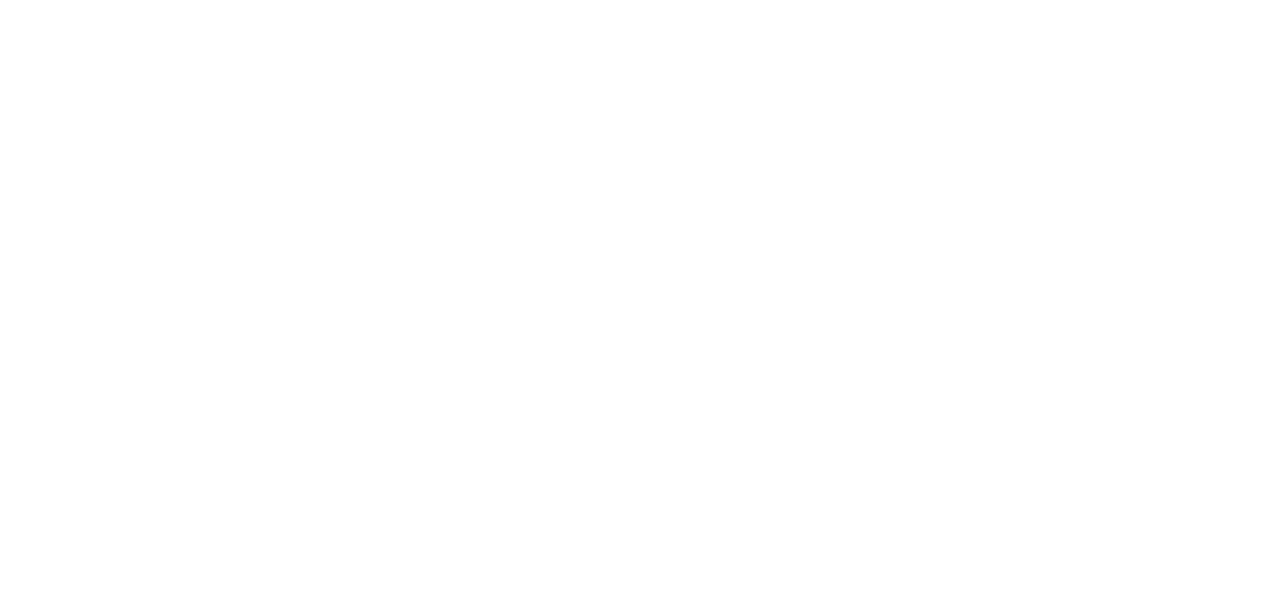
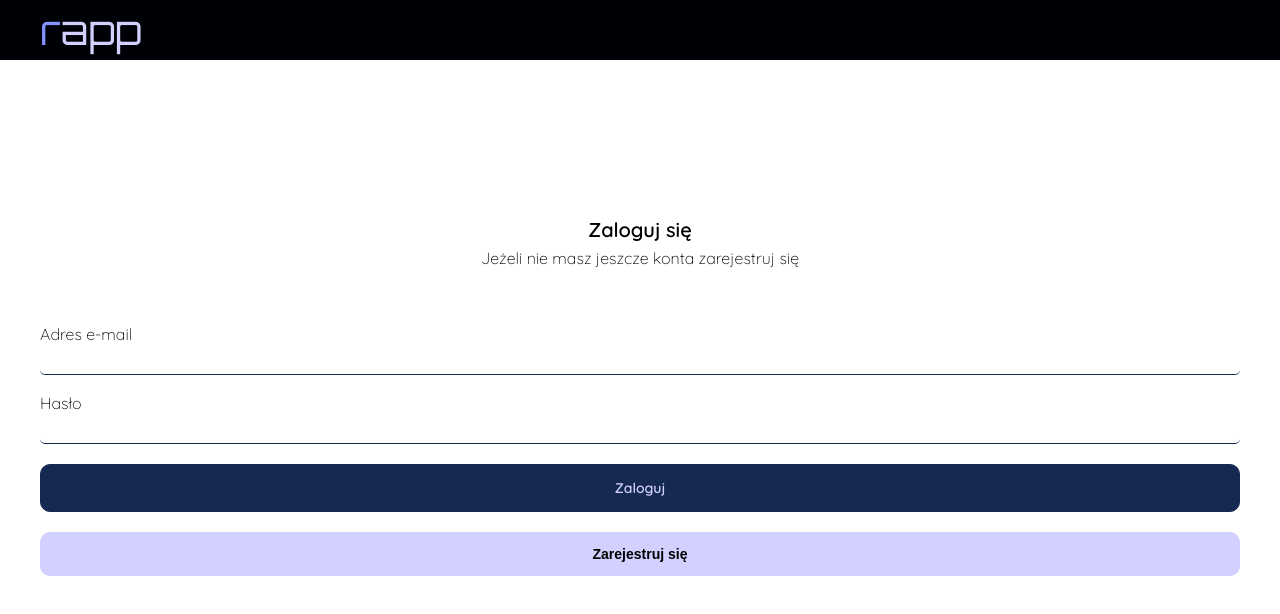
Before and after one commit to szymondros/myrapp, a React (Create React App) app: page /signin in a window 1280 px wide. Shown: the top 614 px of the page. Built offline with nearby package versions, Linux system fonts and the light colour scheme.

Commit message:
gotowy home page i logowanie PR

```diff
--- a/src/App.js
+++ b/src/App.js
@@ -1,6 +1,7 @@
 import {BrowserRouter, Switch, Route} from "react-router-dom";
 import Home from "./components/home-page/Home"
 import About from "./components/home-page/About";
+import SignIn from "./components/home-page/SignIn";
 
 function App() {
   return (
@@ -8,6 +9,7 @@ function App() {
       <BrowserRouter>
         <Switch>
           <Route exact path="/" component={Home} />
+            <Route exact path="/signin" component={SignIn} />
         </Switch>
       </BrowserRouter>
     </>
--- a/src/components/home-page/Button.js
+++ b/src/components/home-page/Button.js
@@ -1,9 +1,18 @@
 import React from 'react';
 
 const Button = ({text}) => {
+
+    const clickHandler = (e) => {
+        e.preventDefault();
+    }
+
     return (
         <>
-            <a className={"btn"}>{text}</a>
+            <a
+                href="/signin"
+                className={"btn"}
+                // onClick={(e) => clickHandler(e)}
+            >{text}</a>
         </>
     );
 };
--- a/src/components/home-page/ContactForm.js
+++ b/src/components/home-page/ContactForm.js
@@ -1,36 +1,63 @@
 import React, {useEffect} from 'react';
 import {useForm} from "react-hook-form";
 import * as yup from "yup";
-import { ErrorMessage } from '@hookform/error-message';
-import { yupResolver } from "@hookform/resolvers/yup";
+import {ErrorMessage} from '@hookform/error-message';
+import {yupResolver} from "@hookform/resolvers/yup";
 
 const ContactForm = () => {
 
     const validationSchema = yup.object().shape({
-        firstName: yup.string().required("Required").min(2, "za krótkie"),
-        email: yup.string().required("Required").email("Mail jest niepoprawny")
+        firstName: yup.string()
+            .required("To pole jest wymagane")
+            .min(3, "Imię musi składać się z minimum 3 liter")
+            .matches(/^[a-z ,.'-]+$/i, "Imię musi składać się z samych liter"),
+        email: yup.string()
+            .required("To pole jest wymagane")
+            .email("Adres e-mail jest nieprawidłowy"),
+        subject: yup.string()
+            .required("To pole jest wymagane"),
+        textarea: yup.string()
+            .required("To pole jest wymagane")
+            .min(6, "Wiadomość musi składać się z minimum 6 znaków")
     });
 
-    const {handleSubmit, register, formState: {errors}} = useForm({mode: "onBlur", resolver: yupResolver(validationSchema)});
-    const onSubmit = () => {
-        console.log(errors);
-    };
+    const {handleSubmit, register, formState: {errors}} = useForm({
+        mode: "onBlur",
+        resolver: yupResolver(validationSchema)
+    });
+    const onSubmit = (data, e) => {
+        console.log(data);
+        e.target.reset();
+    }
 
     return (
-        <div className={"wrapper form-section"} id="form">
-            <h1>Formularz kontaktowy</h1>
+        <div className="wrapper form-section" id="form">
+            <div className="formsection-text">
+                <h1>Formularz kontaktowy</h1>
+                <span>Zazwyczaj odpowiadamy w ciągu 24h</span>
+            </div>
             <form onSubmit={handleSubmit(onSubmit)}>
                 <div className="form-name">
                     <label htmlFor="firstName">Imię</label>
-                    <input {...register('firstName',)} />
-                    <ErrorMessage as={<div className={"error-message"}/> } errors={errors} name={"firstName"} />
+                    <input {...register('firstName')} />
+                    <ErrorMessage as={<div className={"error-message"}/>} errors={errors} name={"firstName"}/>
                 </div>
                 <div className="form-email">
                     <label htmlFor="email">E-mail</label>
                     <input {...register("email")} />
-                    <ErrorMessage as={<div className={"error-message"}/> } errors={errors} name={"email"} />
+                    <ErrorMessage as={<div className={"error-message"}/>} errors={errors} name={"email"}/>
                 </div>
-                <button type="submit">wyślij</button>
+                <div className="form-subject">
+                    <label htmlFor="subject">Temat</label>
+                    <input {...register("subject")} />
+                    <ErrorMessage as={<div className={"error-message"}/>} errors={errors} name={"subject"}/>
+                </div>
+                <div className="form-textarea">
+                    <label htmlFor="textarea">Wiadomość</label>
+                    <textarea {...register("textarea")} />
+                    <ErrorMessage as={<div className={"error-message"}/>} errors={errors} name="textarea"/>
+                </div>
+                <button type="submit">Wyślij</button>
             </form>
 
         </div>
--- a/src/components/home-page/HookForms.js
+++ /dev/null
@@ -1,45 +0,0 @@
-import * as React from "react";
-import { useForm } from "react-hook-form";
-
-const HookForms = () => {
-    const { register, handleSubmit, setError, formState: { errors } } = useForm();
-
-    const onSubmit = data => {
-        console.log(data)
-    };
-
-    return (
-        <form onSubmit={handleSubmit(onSubmit)}>
-            <label>Username</label>
-            <input {...register("username")} />
-            {errors.username && <p>{errors.username.message}</p>}
-            <label>First Name</label>
-            <input {...register("lastName")} />
-            {errors.firstName && <p>{errors.firstName.message}</p>}
-            <button
-                type="button"
-                onClick={() => {
-                    [
-                        {
-                            type: "manual",
-                            name: "username",
-                            message: "Double Check This"
-                        },
-                        {
-                            type: "manual",
-                            name: "firstName",
-                            message: "Triple Check This"
-                        }
-                    ].forEach(({ name, type, message }) =>
-                        setError(name, { type, message })
-                    );
-                }}
-            >
-                Trigger Name Errors
-            </button>
-            <input type="submit" />
-        </form>
-    );
-};
-
-export default HookForms;
--- a/src/components/home-page/Landing.js
+++ b/src/components/home-page/Landing.js
@@ -2,7 +2,6 @@ import React from 'react';
 import HelloSection from "./HelloSection";
 import About from "./About";
 import ContactForm from "./ContactForm";
-import HookForms from "./HookForms";
 
 const Landing = () => {
     return (
--- a/src/components/home-page/SignIn.js
+++ b/src/components/home-page/SignIn.js
@@ -0,0 +1,60 @@
+import Logo from "./Logo";
+import React, {useEffect} from 'react';
+import {useForm} from "react-hook-form";
+import * as yup from "yup";
+import {ErrorMessage} from '@hookform/error-message';
+import {yupResolver} from "@hookform/resolvers/yup";
+
+const SignIn = () => {
+
+    const validationSchema = yup.object().shape({
+        email: yup.string()
+            .required("To pole jest wymagane")
+            .email("Adres e-mail jest nieprawidłowy"),
+        password: yup.string()
+            .required("To pole jest wymagane")
+    });
+
+    const {handleSubmit, register, formState: {errors}} = useForm({
+        mode: "onBlur",
+        resolver: yupResolver(validationSchema)
+    });
+
+    const onSubmit = (data, e) => {
+        console.log(data);
+        e.target.reset();
+    }
+
+    return (
+        <>
+            <nav>
+                <Logo/>
+            </nav>
+            <div className="sign-in-section wrapper">
+                <div className="sign-in-text">
+                    <h1>Zaloguj się</h1>
+                    <span>Jeżeli nie masz jeszcze konta zarejestruj się</span>
+                </div>
+                <form onSubmit={handleSubmit(onSubmit)}>
+                    <div className="login-email">
+                        <label htmlFor="email">Adres e-mail</label>
+                        <input {...register("email")} />
+                        <ErrorMessage as={<div className={"error-message"}/>} errors={errors} name={"email"}/>
+                    </div>
+                    <div className="login-password">
+                        <label htmlFor="password">Hasło</label>
+                        <input type="password" {...register("password")} />
+                        <ErrorMessage as={<div className={"error-message"}/>} errors={errors} name={"password"}/>
+                        {/*Error na dane logowania*/}
+                    </div>
+                    <div className="login-btn-section">
+                        <button type="submit">Zaloguj</button>
+                        <button>Zarejestruj się</button>
+                    </div>
+                </form>
+            </div>
+        </>
+    );
+};
+
+export default SignIn;
--- a/src/scss/components/button.scss
+++ b/src/scss/components/button.scss
@@ -11,6 +11,7 @@
   cursor: pointer;
   border: 1px solid $dark_navy_accent_color;
   border-radius: 10px;
+  text-decoration: none;
 }
 
 .nav-links .btn {
--- a/src/scss/components/hello-section.scss
+++ b/src/scss/components/hello-section.scss
@@ -7,14 +7,12 @@
   justify-content: center;
   align-items: center;
   flex-direction: column;
-  padding-bottom: 40px;
   margin-top: 60px;
 
   h1 {
     font-size: 20px;
     color: $dark_accent_color;
     font-family: $base-font-family;
-    //padding: 40px 0 0 0;
     text-align: center;
   }
 
--- /dev/null
+++ b/src/scss/components/signin.scss
@@ -0,0 +1,83 @@
+@import "src/scss/settings/colors";
+@import "src/scss/settings/fonts";
+
+.sign-in-section {
+  padding-top: 60px;
+  display: flex;
+  justify-content: center;
+  flex-direction: column;
+  font-family: $base-font-family;
+
+  .sign-in-text {
+    padding-top: 100px;
+    padding-bottom: 60px;
+    text-align: center;
+  }
+
+  input {
+    height: 25px;
+    border: none;
+    border-bottom: 1px solid $dark_navy_accent_color;
+    border-radius: 5px;
+  }
+
+  input:focus {
+    background: $light_text_color;
+    outline-color: $dark_navy_accent_color;
+  }
+
+  label {
+    padding-bottom: 5px;
+  }
+
+  .login-email {
+    display: flex;
+    flex-direction: column;
+    padding-bottom: 20px;
+  }
+
+  .login-password {
+    display: flex;
+    flex-direction: column;
+    padding-bottom: 20px;
+  }
+
+  .error-message {
+    color: red;
+    font-size: 12px;
+    padding-top: 2px;
+  }
+
+  h1 {
+    font-size: 20px;
+    font-weight: 600;
+    text-align: center;
+    padding-bottom: 10px;
+  }
+
+  button:nth-child(1) {
+    padding: 14px 32px;
+    background: $dark_navy_accent_color;
+    color: $light_text_color;
+    font-family: $base-font-family;
+    font-weight: 600;
+    font-size: 14px;
+    cursor: pointer;
+    border: 1px solid $dark_navy_accent_color;
+    border-radius: 10px;
+    text-decoration: none;
+    width: 100%;
+    margin-bottom: 20px;
+  }
+
+  button:nth-child(2) {
+    background: $light_text_color;
+    border: none;
+    border-radius: 10px;
+    padding: 14px 32px;
+    font-weight: 600;
+    font-size: 14px;
+    width: 100%;
+
+  }
+}
--- a/src/scss/main.scss
+++ b/src/scss/main.scss
@@ -5,3 +5,5 @@
 @import "components/hello-section";
 @import "components/button";
 @import "components/about";
+@import "components/contactform";
+@import "components/signin";
```
Also changed, not shown: src/scss/components/contactform.scss (+91 -0 lines).
